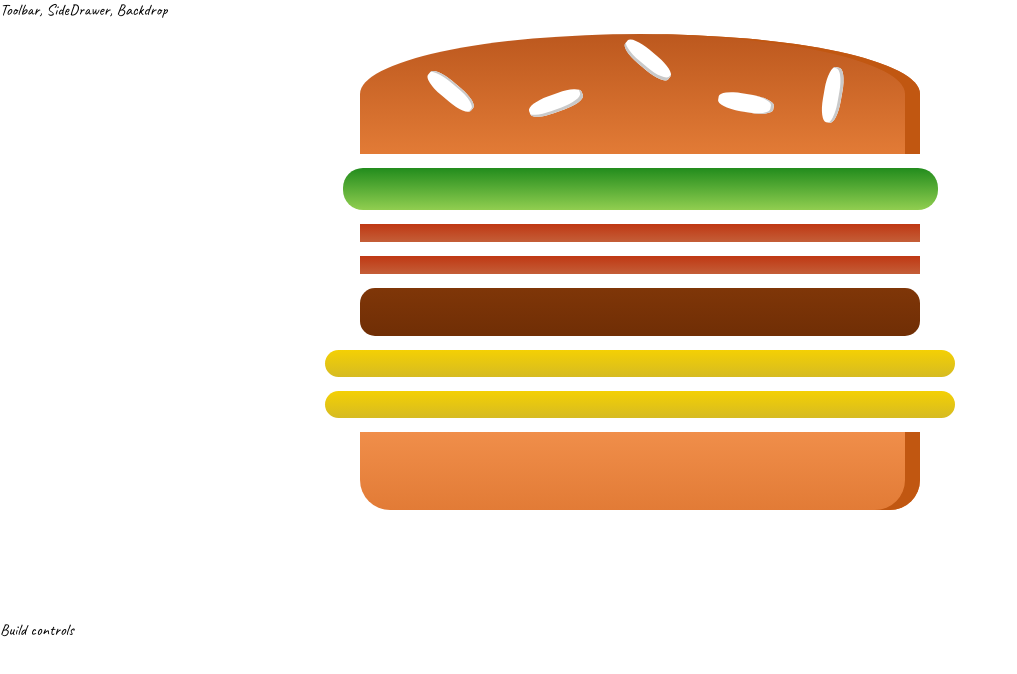
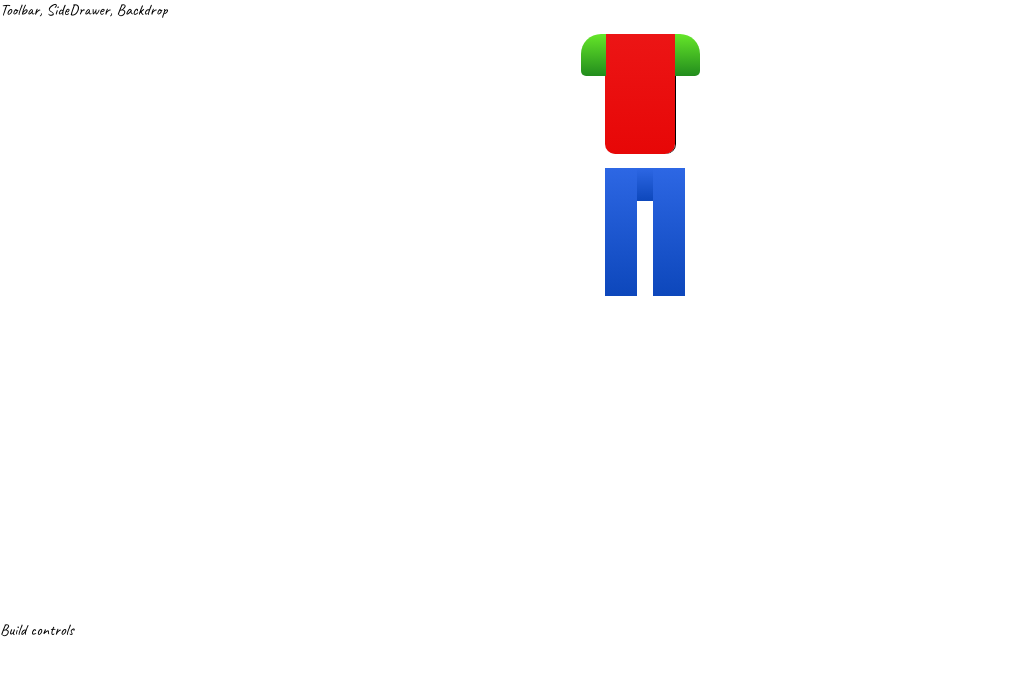
Before and after one commit to adam23stevens/wrapmeapp, a React app: page / in a window 1280 px wide. Shown: the top 674 px of the page, without its empty margins (0-1017 px from the left). Built offline with nearby package versions, Linux system fonts and the light colour scheme.

Commit message:
added images

```diff
--- a/src/components/Outfit/Outfit.js
+++ b/src/components/Outfit/Outfit.js
@@ -3,19 +3,18 @@ import OutfitPart from './OutfitPart/OutfitPart';
 import classes from './Outfit.css';
 
 const outfit = (props) => {
-    const outfitPartsArr = Object.keys(props.outfitParts).map(
-        igKey => {
-            return [...Array(props.outfitParts[igKey])].map((_, i) =>
-                <OutfitPart key={igKey + i} type={igKey}/>
-            )
-        }
-    )
+    // const outfitPartsArr = Object.keys(props.outfitParts).map(
+    //     igKey => {
+    //         return [...Array(props.outfitParts[igKey])].map((_, i) =>
+    //             <OutfitPart key={igKey + i} type={igKey}/>
+    //         )
+    //     }
+    // )
 
     return (
         <div className={classes.Outfit}>
-            <OutfitPart type='bread-top'/>
-                {outfitPartsArr}
-            <OutfitPart type='bread-bottom'/>
+            <OutfitPart type='Shirt' colour='Red'/>
+            <OutfitPart type='Trousers' colour='Blue'/>
         </div>
     )
 }
--- a/src/components/Outfit/OutfitPart/OutfitPart.css
+++ b/src/components/Outfit/OutfitPart/OutfitPart.css
@@ -1,12 +1,66 @@
-.BreadBottom {
-    height: 13%;
-    width: 80%;
-    background: linear-gradient(#F08E4A, #e27b36);
-    border-radius: 0 0 30px 30px;
-    box-shadow: inset -15px 0 #c15711;
+.Shirt {
+    height: 20%;
+    width: 10%;
+    border-radius: 0 0 10px 10px;
+    box-shadow: 1px 0 #000000;
     margin: 2% auto;
+    position:relative;
 }
 
+.ShirtSleeve{
+    height: 35%;
+    width: 35%;
+    position: absolute;
+    background: inherit;
+}
+
+.ShirtSleeveLeft{
+    border-radius: 20px 0 0 5px;
+    left: -24px;
+}
+
+.ShirtSleeveRight {
+    border-radius: 0 20px 5px 0;
+    left: 70px;
+}
+
+.Trousers{
+    height: 5.5%;
+    width: 10%;
+    margin: 2% auto;
+    position: relative;
+}
+
+.TrouserLegLeft{
+    position: absolute;
+    margin-right: 12px;
+    background: inherit;
+    height: 8rem;
+    width: 2rem;
+}
+
+.TrouserLegRight{
+    position: absolute;
+    margin-right: 12px;
+    background: inherit;
+    height: 8rem;
+    width: 2rem;
+    left: 3rem;
+}
+
+.Red{
+    background: linear-gradient(rgb(236, 21, 21), #e70707);
+}
+
+.Green{
+    background: linear-gradient(#65e629, #228c1d);
+}
+
+.Blue {
+    background: linear-gradient(#2d67e4, #0d47bb);
+}
+
+/*
 .BreadTop {
     height: 20%;
     width: 80%;
@@ -110,4 +164,4 @@
     height: 3%;
     background: linear-gradient(#bf3813, #c45e38);
     margin: 2% auto;
-}
+} */
--- a/src/components/Outfit/OutfitPart/OutfitPart.js
+++ b/src/components/Outfit/OutfitPart/OutfitPart.js
@@ -5,42 +5,36 @@ import classes from './OutfitPart.css';
 
 class OutfitPart extends Component {
     render () {
-        let ingredient = null;
+        let outfitPart = null;
 
-        switch ( this.props.type ) {
-            case ( 'bread-bottom' ):
-                ingredient = <div className={classes.BreadBottom}></div>;
-                break;
-            case ( 'bread-top' ):
-                ingredient = (
-                    <div className={classes.BreadTop}>
-                        <div className={classes.Seeds1}></div>
-                        <div className={classes.Seeds2}></div>
-                    </div>
+        switch(this.props.type) {
+            case ('Shirt') :
+                outfitPart = (
+                     <div className={[classes.Shirt, classes.Red].join(' ')}>
+                        <div className={[classes.ShirtSleeve, classes.ShirtSleeveLeft, classes.Green].join(' ')}/>
+                        <div className={[classes.ShirtSleeve, classes.ShirtSleeveRight, classes.Green].join(' ')}/>
+                     </div>
                 );
                 break;
-            case ( 'meat' ):
-                ingredient = <div className={classes.Meat}></div>;
-                break;
-            case ( 'cheese' ):
-                ingredient = <div className={classes.Cheese}></div>;
-                break;
-            case ( 'bacon' ):
-                ingredient = <div className={classes.Bacon}></div>;
-                break;
-            case ( 'salad' ):
-                ingredient = <div className={classes.Salad}></div>;
+            case ('Trousers') :
+                outfitPart = (
+                    <div className={[classes.Trousers, classes.Blue].join(' ')}>
+                        <div className={classes.TrouserLegLeft}></div>
+                        <div className={classes.TrouserLegRight}></div>
+                    </div>
+                )
                 break;
             default:
-                ingredient = null;
+                outfitPart = null;
+                break;
         }
-
-        return ingredient;
+        return outfitPart;
     }
 }
 
 OutfitPart.propTypes = {
-    type: PropTypes.string.isRequired
+    type: PropTypes.string.isRequired,
+    colour: PropTypes.string.isRequired
 };
 
 export default OutfitPart;
--- a/src/containers/OutfitBuilder/OutfitBuilder.js
+++ b/src/containers/OutfitBuilder/OutfitBuilder.js
@@ -6,10 +6,9 @@ class OutfitBuilder extends Component {
 
     state = {
         outfitParts: {
-            salad: 1,
-            bacon: 2,
-            meat: 1,
-            cheese: 2,
+            shirt: 'red',
+            trouser: 'navy',
+            shoes: 'black'
         }
     }
 
```
